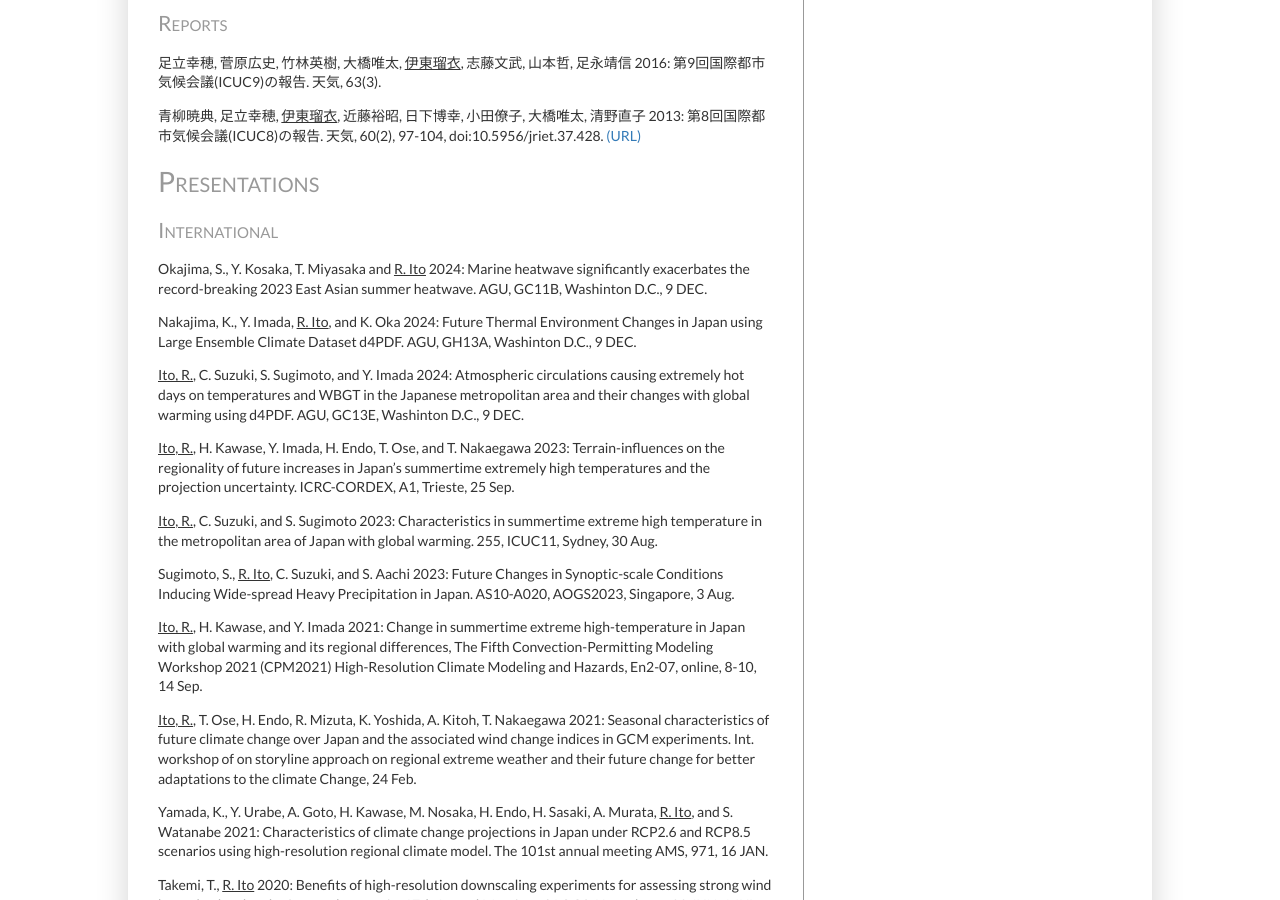
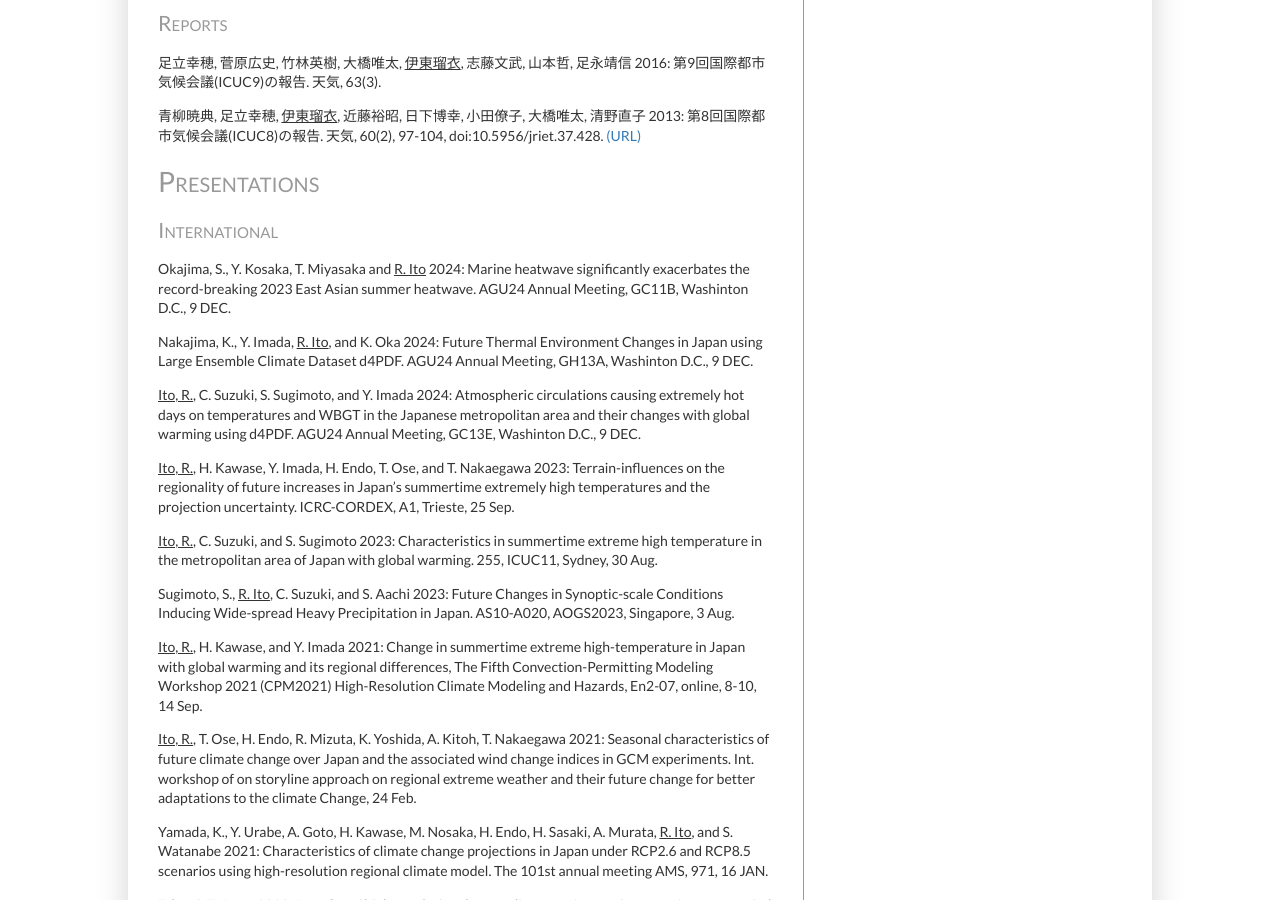
Before and after one commit to rui-climbiz/rui-climbiz.github.io, a Jekyll site: the page built from publications.html, in a window 1280 px wide and 900 px high, scrolled down 2623 px. Built offline with Jekyll 4.4.1, drawn with Linux system fonts in a browser that asks for light colours.

Commit message:
Update publications.html

```diff
--- a/publications.html
+++ b/publications.html
@@ -46,9 +46,9 @@
 <p>青柳暁典, 足立幸穂, <u>伊東瑠衣</u>, 近藤裕昭, 日下博幸, 小田僚子, 大橋唯太, 清野直子 2013: 第8回国際都市気候会議(ICUC8)の報告. 天気, 60(2), 97-104, doi:10.5956/jriet.37.428. <a href="https://doi.org/10.5956/jriet.37.428.">(URL)</a></p>
 <h1>Presentations</h1>
 <h2>International</h2>
-<p>Okajima, S., Y. Kosaka, T. Miyasaka and <u>R. Ito</u> 2024: Marine heatwave significantly exacerbates the record-breaking 2023 East Asian summer heatwave. AGU, GC11B, Washinton D.C., 9 DEC.</p>
-<p>Nakajima, K., Y. Imada, <u>R. Ito</u>, and K. Oka 2024: Future Thermal Environment Changes in Japan using Large Ensemble Climate Dataset d4PDF. AGU, GH13A, Washinton D.C., 9 DEC.</p>
-<p><u>Ito, R.</u>, C. Suzuki, S. Sugimoto, and Y. Imada 2024: Atmospheric circulations causing extremely hot days on temperatures and WBGT in the Japanese metropolitan area and their changes with global warming using d4PDF. AGU, GC13E, Washinton D.C., 9 DEC.</p>
+<p>Okajima, S., Y. Kosaka, T. Miyasaka and <u>R. Ito</u> 2024: Marine heatwave significantly exacerbates the record-breaking 2023 East Asian summer heatwave. AGU24 Annual Meeting, GC11B, Washinton D.C., 9 DEC.</p>
+<p>Nakajima, K., Y. Imada, <u>R. Ito</u>, and K. Oka 2024: Future Thermal Environment Changes in Japan using Large Ensemble Climate Dataset d4PDF. AGU24 Annual Meeting, GH13A, Washinton D.C., 9 DEC.</p>
+<p><u>Ito, R.</u>, C. Suzuki, S. Sugimoto, and Y. Imada 2024: Atmospheric circulations causing extremely hot days on temperatures and WBGT in the Japanese metropolitan area and their changes with global warming using d4PDF. AGU24 Annual Meeting, GC13E, Washinton D.C., 9 DEC.</p>
 <p><u>Ito, R.</u>, H. Kawase, Y. Imada, H. Endo, T. Ose, and T. Nakaegawa 2023: Terrain-influences on the regionality of future increases in Japan’s summertime extremely high temperatures and the projection uncertainty. ICRC-CORDEX, A1, Trieste, 25 Sep.</p>
 <p><u>Ito, R.</u>, C. Suzuki, and S. Sugimoto 2023: Characteristics in summertime extreme high temperature in the metropolitan area of Japan with global warming. 255, ICUC11, Sydney, 30 Aug.</p>
 <p>Sugimoto, S., <u>R. Ito</u>, C. Suzuki, and S. Aachi 2023: Future Changes in Synoptic-scale Conditions Inducing Wide-spread Heavy Precipitation in Japan. AS10-A020, AOGS2023, Singapore, 3 Aug.</p>
```
